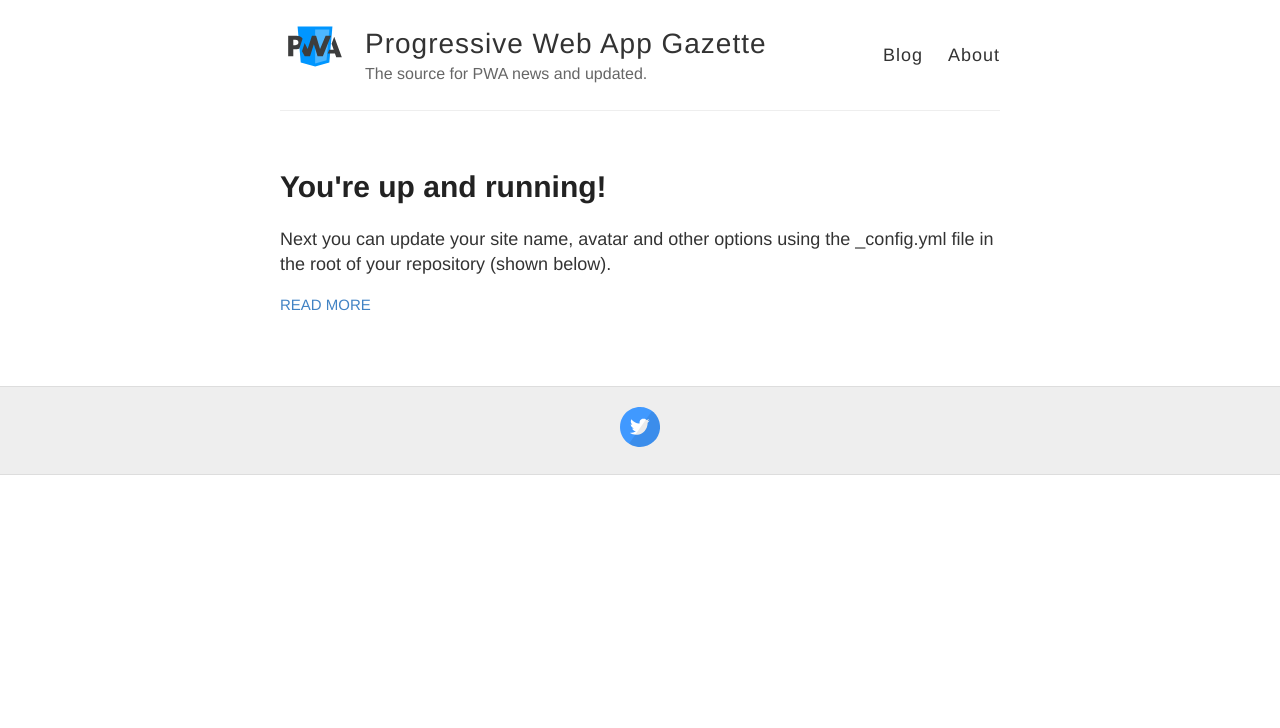
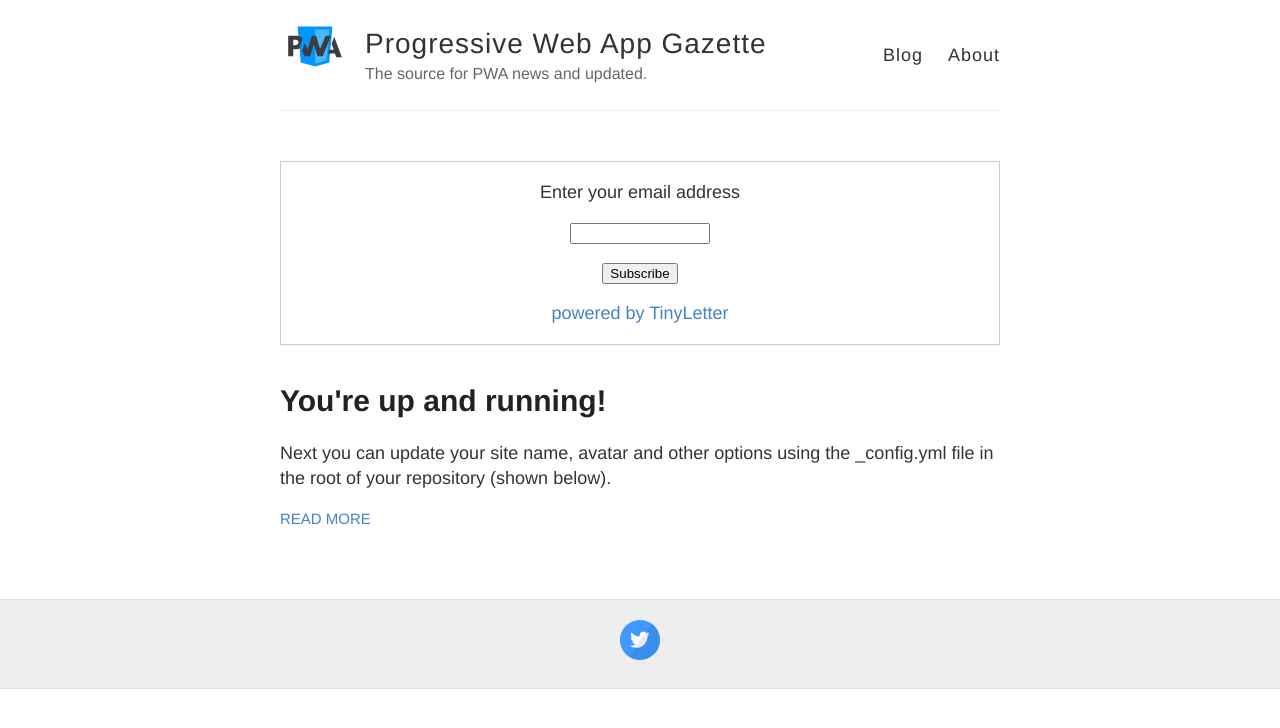
Before and after one commit to nikmd23/pwa-gazette, a Jekyll site: the page built from index.html, in a window 1280 px wide. Shown: the top 728 px of the page. Built offline with Jekyll 4.4.1, drawn with Linux system fonts in a browser that asks for light colours.

Commit message:
Add subscribe form

```diff
--- a/index.html
+++ b/index.html
@@ -1,6 +1,8 @@
 ---
 layout: default
 ---
+
+ <form style="border:1px solid #ccc;padding:3px;text-align:center;" action="https://tinyletter.com/pwa-gazette" method="post" target="popupwindow" onsubmit="window.open('https://tinyletter.com/pwa-gazette', 'popupwindow', 'scrollbars=yes,width=800,height=600');return true"><p><label for="tlemail">Enter your email address</label></p><p><input type="text" style="width:140px" name="email" id="tlemail" /></p><input type="hidden" value="1" name="embed"/><input type="submit" value="Subscribe" /><p><a href="https://tinyletter.com" target="_blank">powered by TinyLetter</a></p></form>
 
 <div class="posts">
   {% for post in site.posts %}
```
